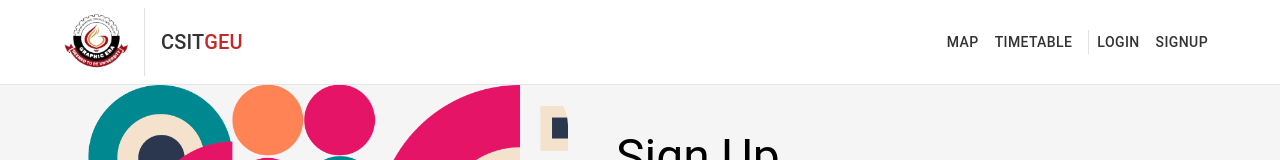
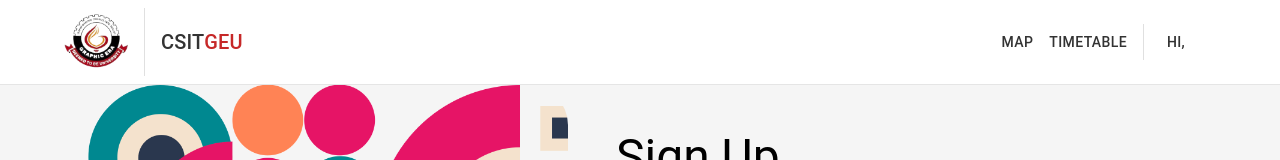
Before and after one commit to legend3321/collegeInformationSystem, a Next.js app in the folder website/: page /signup in a window 1280 px wide. Shown: the top 160 px of the page. Built offline with nearby package versions, Linux system fonts and the light colour scheme.

Commit message:
Login and Signup Working

```diff
--- a/website/app/(Routes)/signup/page.tsx
+++ b/website/app/(Routes)/signup/page.tsx
@@ -12,22 +12,22 @@ import {
   FormControl,
 } from "@mui/material";
 import { useState } from "react";
-
-import { register } from "@/app/_api/Auth";
-import { redirect } from "next/navigation";
+import { useRouter } from "next/navigation";
 import axios from "axios";
 
 export default function Login() {
   const [email, setEmail] = useState("");
   const [password, setPassword] = useState("");
   const [username, setUsername] = useState("");
-  const [firstName, setFirstName] = useState("");
-  const [lastName, setLastName] = useState("");
+  const [first_name, setfirst_name] = useState("");
+  const [last_name, setlast_name] = useState("");
   const [error, setError] = useState("");
+
+  const router = useRouter();
 
   const handleClick = async () => {
     setError("");
-    if (!email || !password || !username || !firstName || !lastName) {
+    if (!email || !password || !username || !first_name || !last_name) {
       setError("All fields are required");
       return;
     }
@@ -47,8 +47,8 @@ export default function Login() {
           username,
           email,
           password,
-          firstName,
-          lastName,
+          first_name,
+          last_name,
         },
         {
           headers: {
@@ -60,7 +60,7 @@ export default function Login() {
       console.log(response);
 
       if (response.status === 201) {
-        redirect("/login");
+        router.push("/login");
       } else {
         setError(response.data.error);
       }
@@ -123,9 +123,9 @@ export default function Login() {
                 label="First Name"
                 required
                 variant="outlined"
-                value={firstName}
+                value={first_name}
                 onChange={(e) => {
-                  setFirstName(e.target.value);
+                  setfirst_name(e.target.value);
                 }}
                 sx={{ mb: 2, flexGrow: 1 }}
               />
@@ -133,9 +133,9 @@ export default function Login() {
                 label="Last Name"
                 required
                 variant="outlined"
-                value={lastName}
+                value={last_name}
                 onChange={(e) => {
-                  setLastName(e.target.value);
+                  setlast_name(e.target.value);
                 }}
                 sx={{ mb: 2, flexGrow: 1 }}
               />
@@ -151,7 +151,7 @@ export default function Login() {
                 setEmail(e.target.value);
               }}
               onFocus={(e) => {
-                setEmail(firstName + lastName + username + "@geu.ac.in");
+                setEmail(first_name + last_name + username + "@geu.ac.in");
               }}
               sx={{ mb: 2 }}
               required
--- a/website/app/_components/navbar.tsx
+++ b/website/app/_components/navbar.tsx
@@ -12,6 +12,7 @@ import {
 } from "@mui/material";
 import { red } from "@mui/material/colors";
 import Image from "next/image";
+import { useEffect, useState } from "react";
 
 interface Props {
   window?: () => Window;
@@ -19,15 +20,17 @@ interface Props {
 }
 
 export default function Navbar(props: Props) {
-  //localStorage.removeItem("user");
-  // let user = localStorage.getItem("user") || "";
-  // user = JSON.parse(user);
-  const user = null;
+  const [user, setUser] = useState({} as any);
 
-  //console.log(user);
+  useEffect(() => {
+    const storedUser = JSON.parse(localStorage.getItem("user") || "{}");
+    setUser(storedUser);
+    console.log(storedUser);
+  }, []);
 
   const logout = () => {
     localStorage.removeItem("user");
+    setUser({});
   };
 
   const { window } = props;
@@ -109,11 +112,13 @@ export default function Navbar(props: Props) {
               <Typography variant="button">TimeTable</Typography>
             </Link>
             <Divider orientation="vertical" sx={{ mx: 1 }} flexItem />
-            {user ? (
+            {user.length != 0 ? (
               <>
-                <Typography variant="body1" sx={{ mr: 2 }}>
-                  <Button onClick={logout}>Hi, {user}</Button>
-                </Typography>
+                <Button onClick={logout} sx={{ color: "#333" }}>
+                  <Typography variant="button" sx={{ mr: 2 }}>
+                    Hi, {user[0]?.first_name}
+                  </Typography>
+                </Button>
               </>
             ) : (
               <>
```
Also changed, not shown: 1 other file (tests, documents, lock files or other folders).
